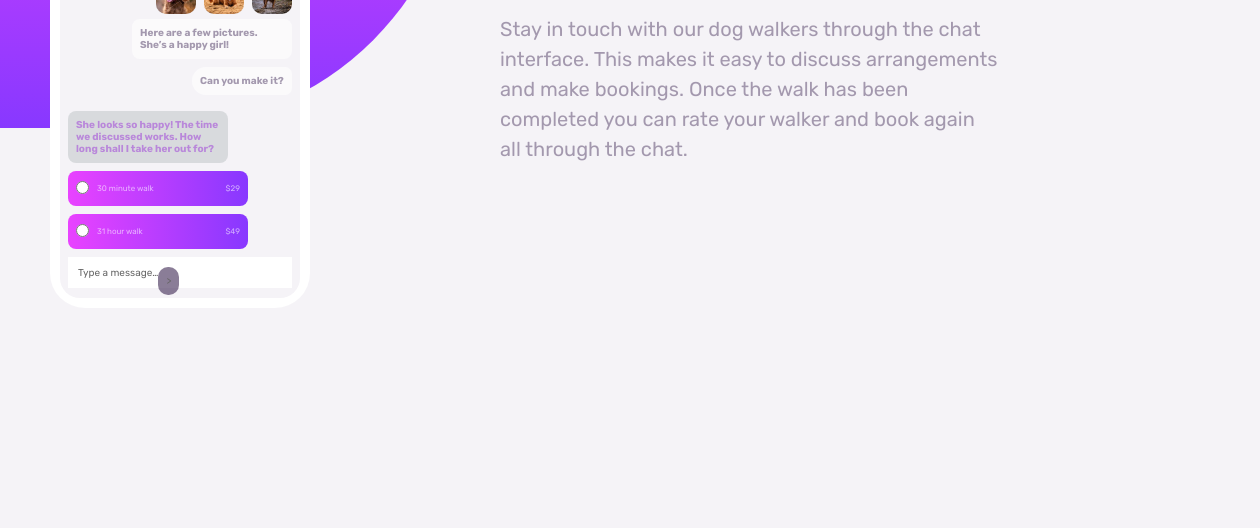
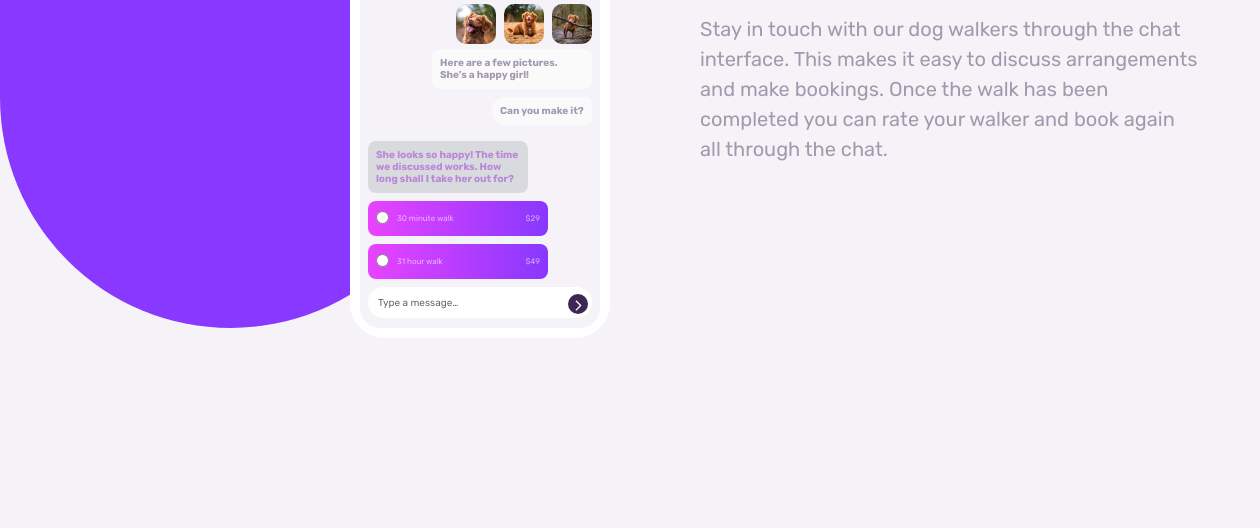
Before and after one commit to thaneeola/chat-app-css-illustration-master, a plain HTML site: page index.html in a window 1536 px wide. Shown: the part 272-800 px from the top of the page, without its empty margins (0-1260 px from the left). Drawn offline with nearby package versions, Linux system fonts and the light colour scheme; a web font is replaced by a local one.

Commit message:
completed

```diff
--- a/index.html
+++ b/index.html
@@ -89,7 +89,12 @@
                 <label for="text"><input type="text" id="text" /></label>
                 <span class="placeholder">
                   <p>Type a message…</p>
-                  <p class="send">></p>
+                  <div class="send">
+                    <span class="material-symbols-outlined arrow-right" >
+                      arrow_forward_ios
+                      </span>
+                  </div>
+
                 </span>
               </div>
             </section>
--- a/style.css
+++ b/style.css
@@ -34,12 +34,9 @@ body {
   padding: 50px;
 }
 .bg-color {
-  background-image: linear-gradient(
-    to bottom,
-    var(--Light-Magenta),
-    var(--Light-Violet)
-  );
-  height: 400px;
+  background-color: var(--Light-Violet);
+
+  height: 500px;
   width: 40%;
   border-bottom-right-radius: 300px;
 }
@@ -204,6 +201,7 @@ p {
 #text {
   border: none;
   padding: 8px;
+  border-radius: 50px;
   width: 100%;
 }
 
@@ -220,13 +218,22 @@ p {
   font-size: 10px;
 }
 .send {
-  /* margin-left:120px ; */
+  margin-left:110px ;
   background-color: var(--Very-Dark-Desaturated-submit-button-background);
-  padding: 8px;
-  border-radius: 10px;
+  width: 20px;
+  margin-top: -3px;
+  height: 20px;
+  padding: auto;
+  border-radius: 50%;
+  position: relative;
+}
+.arrow-right{
+  position: absolute;
+  top: 5px;
+  left: 4px;
 }
 h1 {
-  font-size:30px;
+  font-size: 30px;
   margin-bottom: 30px;
   margin-top: 120px;
   font-weight: 400px;
@@ -234,34 +241,67 @@ h1 {
 
   /* text-align: center; */
 }
-.texts{
-
+.texts {
   width: 310px;
   margin: auto;
 
-  /* text-align: center; */
+  text-align: center;
 }
 .texts p {
   font-size: 20px;
   padding-bottom: 120px;
   color: var(--Dark-Violet-chat-right);
-font-weight: 400;
-line-height: 30px;
+  font-weight: 400;
+  line-height: 30px;
 }
-@media screen and (min-width:900px){
-  .texts{
-
+@media screen and (min-width: 900px) {
+  .texts {
     width: 500px;
-    margin-top:-400px ;
+    margin-top: -400px;
     margin-left: 500px;
-
-
+    text-align: start;
   }
 
   .bg-color {
-
     height: 400px;
     width: 30%;
     border-bottom-right-radius: 300px;
   }
 }
+@media screen and (min-width: 715px) {
+  .texts {
+
+    margin-top: -400px;
+    margin-left: 400px;
+  }
+
+  .bg-color {
+    height: 400px;
+    width: 30%;
+    border-bottom-right-radius: 300px;
+  }
+}
+@media screen and (min-width: 1300px) {
+  .texts {
+    width: 500px;
+    margin-top: -600px;
+    margin-left: 700px;
+    /* text-align: start; */
+  }
+  .mobile {
+
+
+    width: 260px;
+    top: 70px;
+    left: 350px;
+
+
+  }
+  .bg-color {
+
+    height: 600px;
+    /* width: 40%; */
+    border-bottom-right-radius: 300px;
+    border-bottom-left-radius: 300px;
+  }
+}
```
